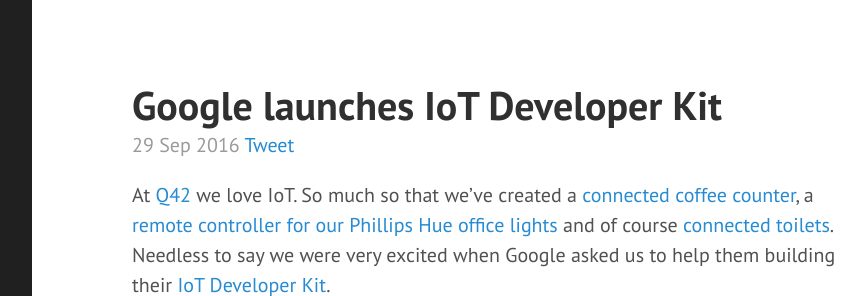
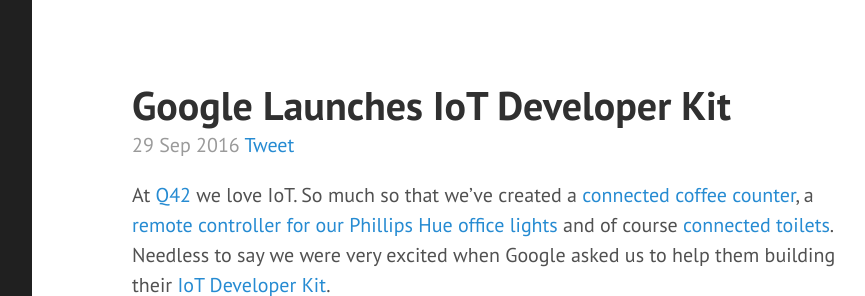
Before and after one commit to remcoder/remcoder.github.io, a Jekyll site: the page built from _posts/2016-09-29-google-launches-iot-developer-kit.markdown, in a window 1280 px wide and 900 px high, cut to the strip 0-296 px from the top of the window. Shown: the whole strip, without its empty margins (328-1193 px from the left). Built offline with Jekyll 4.4.1, drawn with Linux system fonts in a browser that asks for light colours; comment, search, counter and statistics services are not loaded.

```diff
--- a/_posts/2016-09-29-google-launches-iot-developer-kit.markdown
+++ b/_posts/2016-09-29-google-launches-iot-developer-kit.markdown
@@ -1,6 +1,6 @@
 ---
 published: true
-title: Google launches IoT Developer Kit
+title: Google Launches IoT Developer Kit
 layout: post
 tags: [ioT, Q42, Google]
 ---
```
